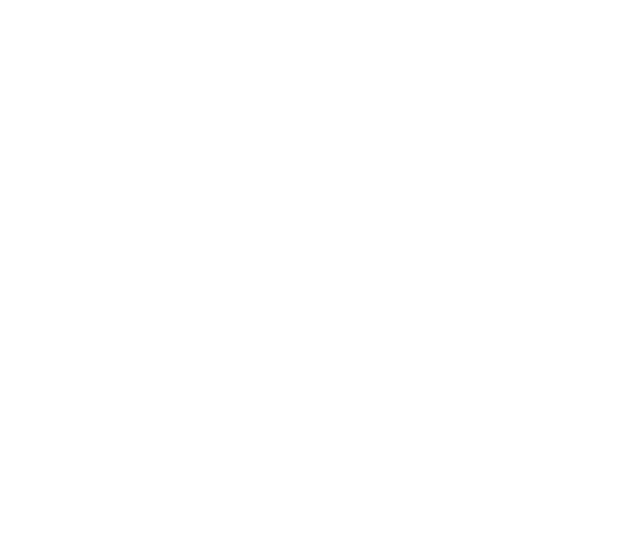
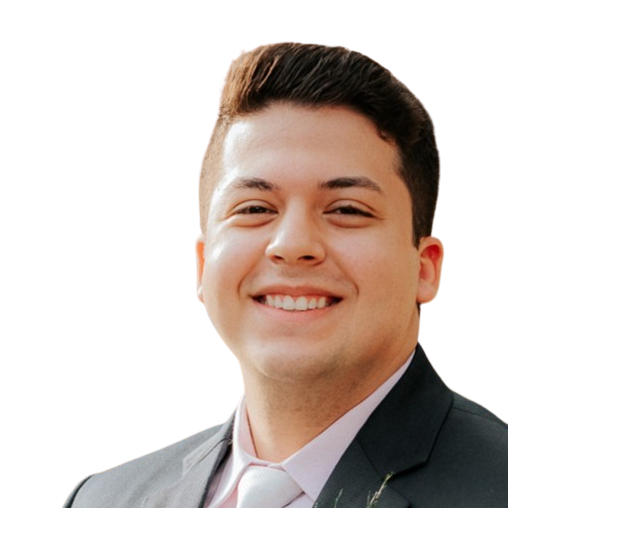
Before and after one commit to lucasrls98/atividade-integradora-ads, a plain HTML site: page index.html in a window 1280 px wide. Shown: the whole page, without its empty margins (0-640 px from the left). Drawn offline with Linux system fonts and the light colour scheme.

Commit message:
feat: adicionando referência da imagem no html

```diff
--- a/index.html
+++ b/index.html
@@ -6,6 +6,6 @@
     <title>Document</title>
 </head>
 <body>
-
+    <img src="./images/minha-foto.png" alt="">
 </body>
 </html>
```
